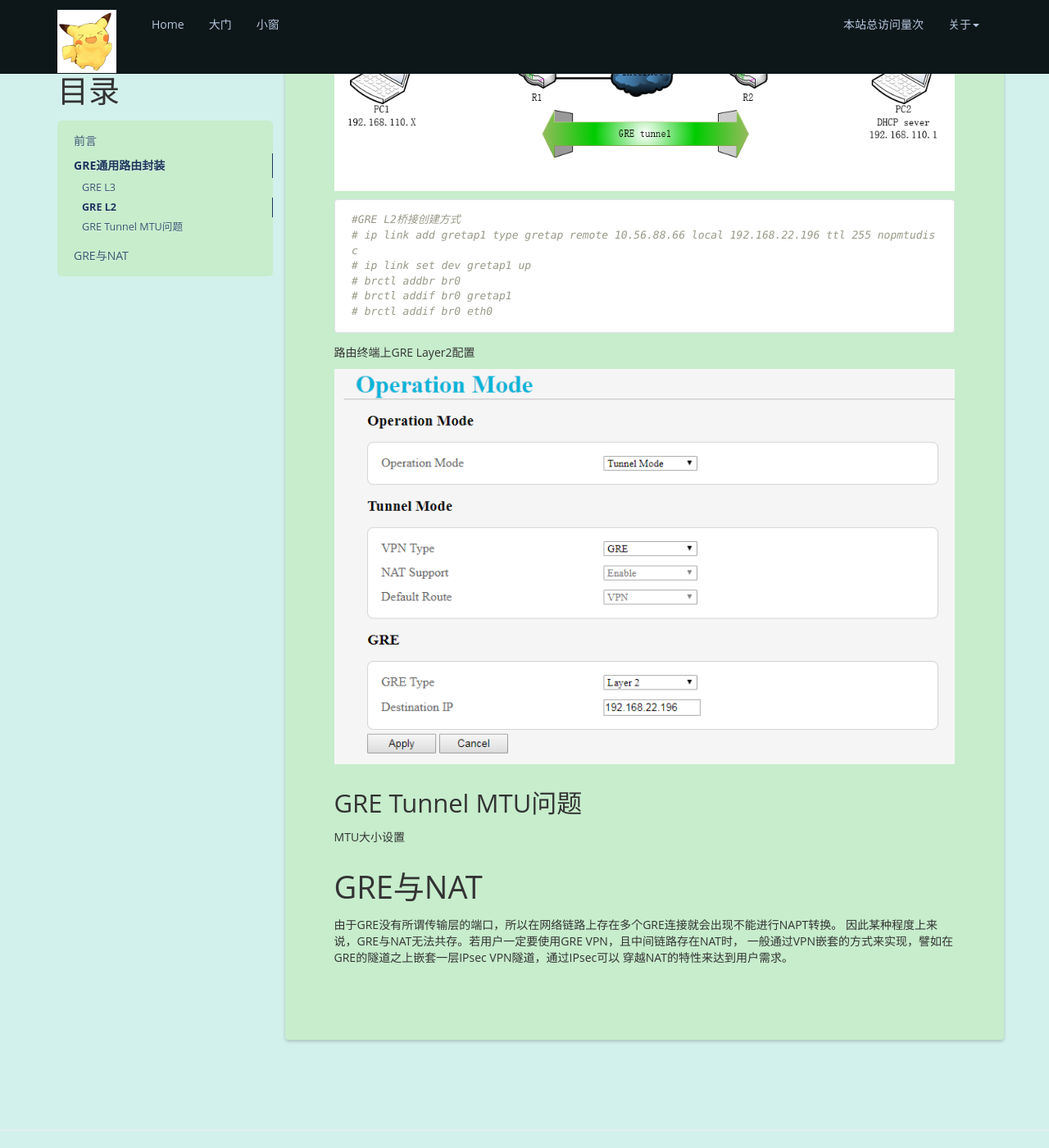
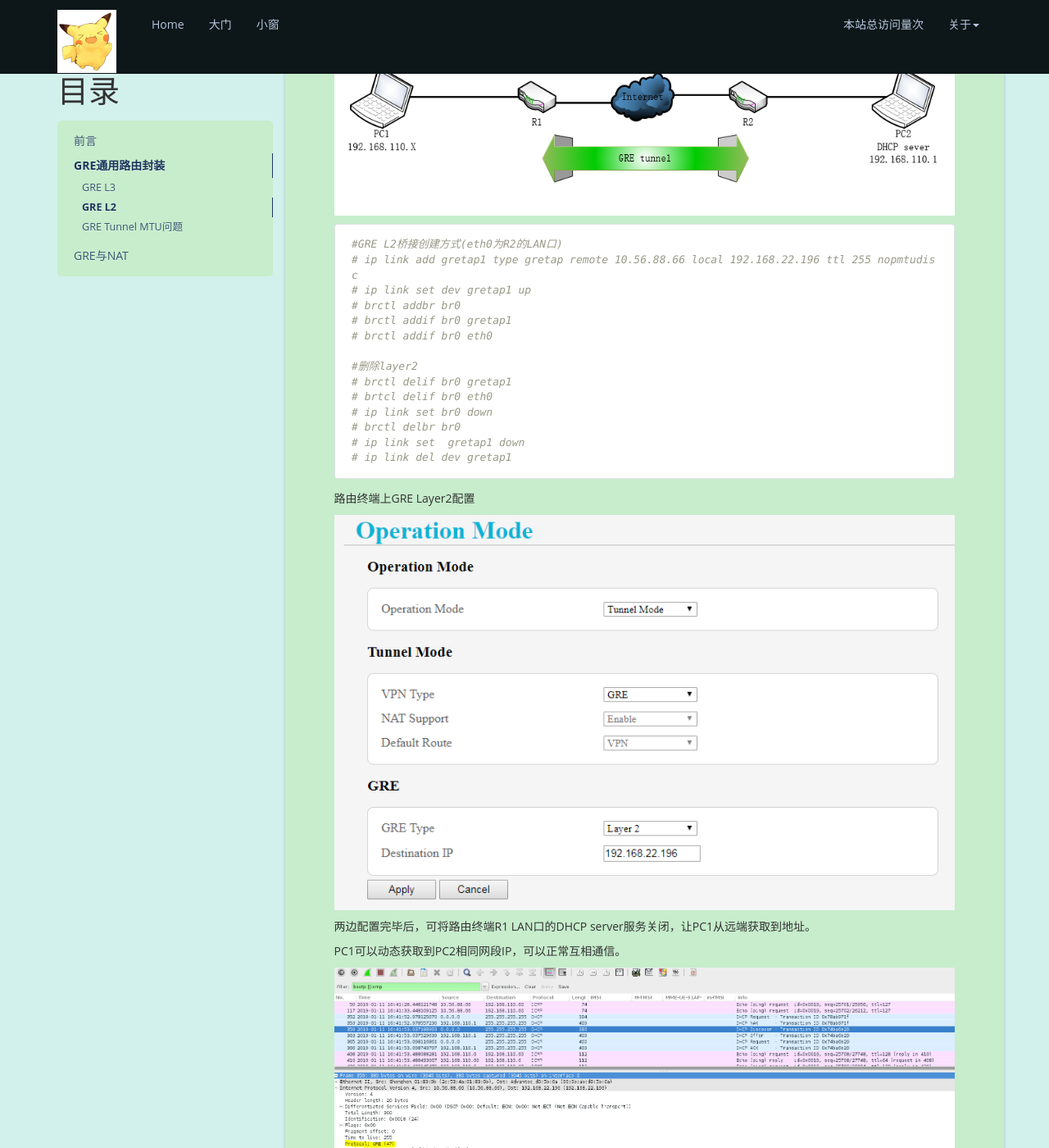
Before and after one commit to JesseXuan/jessexuan.github.io, a Jekyll site: the page built from _posts/2019-01-11-gre_vpn_reading.md, in a window 1280 px wide and 1400 px high, scrolled down 4036 px. Shown: the whole window at 82% size. Built offline with Jekyll 4.4.1, drawn with Linux system fonts in a browser that asks for light colours; nearby versions of some CDN libraries; a script that is not in the unit is left out; comment, search, counter and statistics services are not loaded; some of the changed text lies outside the part shown.

Commit message:
add gre vpn reading with layer2 detail

````diff
--- a/_posts/2019-01-11-gre_vpn_reading.md
+++ b/_posts/2019-01-11-gre_vpn_reading.md
@@ -48,6 +48,8 @@ GRE L3                                                    {#Grel3}
 该模式是目前最常用的IP in IP隧道方式，这样两端内网即可互访。
 
 网络拓扑(R1:路由终端，R2:CentOS服务器)
+
+没有支持GRE VPN的路由终端，可以用CentOS加载gre模块，雷同服务器端设置。
 
 ![grel3]({{ '/styles/images/log_file/vpn/gre_l3.png' | prepend: site.baseurl  }})
 
@@ -112,16 +114,30 @@ GRE L2                                                    {#Grel2}
 ![grel2]({{ '/styles/images/log_file/vpn/gre_l2.png' | prepend: site.baseurl  }})
 
 ```bash
-#GRE L2桥接创建方式
+#GRE L2桥接创建方式(eth0为R2的LAN口)
 # ip link add gretap1 type gretap remote 10.56.88.66 local 192.168.22.196 ttl 255 nopmtudisc
 # ip link set dev gretap1 up
 # brctl addbr br0
 # brctl addif br0 gretap1
 # brctl addif br0 eth0
+
+#删除layer2
+# brctl delif br0 gretap1
+# brtcl delif br0 eth0
+# ip link set br0 down
+# brctl delbr br0
+# ip link set  gretap1 down
+# ip link del dev gretap1
 ```
 路由终端上GRE Layer2配置
 
 ![grel2conf]({{ '/styles/images/log_file/vpn/gre_l2_conf.png' | prepend: site.baseurl  }})
+
+两边配置完毕后，可将路由终端R1 LAN口的DHCP server服务关闭，让PC1从远端获取到地址。
+
+PC1可以动态获取到PC2相同网段IP，可以正常互相通信。
+
+![grel2payload]({{ '/styles/images/log_file/vpn/gre_l2_payload.png' | prepend: site.baseurl  }})
 
 GRE Tunnel MTU问题                                                    {#MTU}
 ------------------------------------
````
Also changed, not shown: styles/images/log_file/vpn/gre_l2_payload.png (added).
